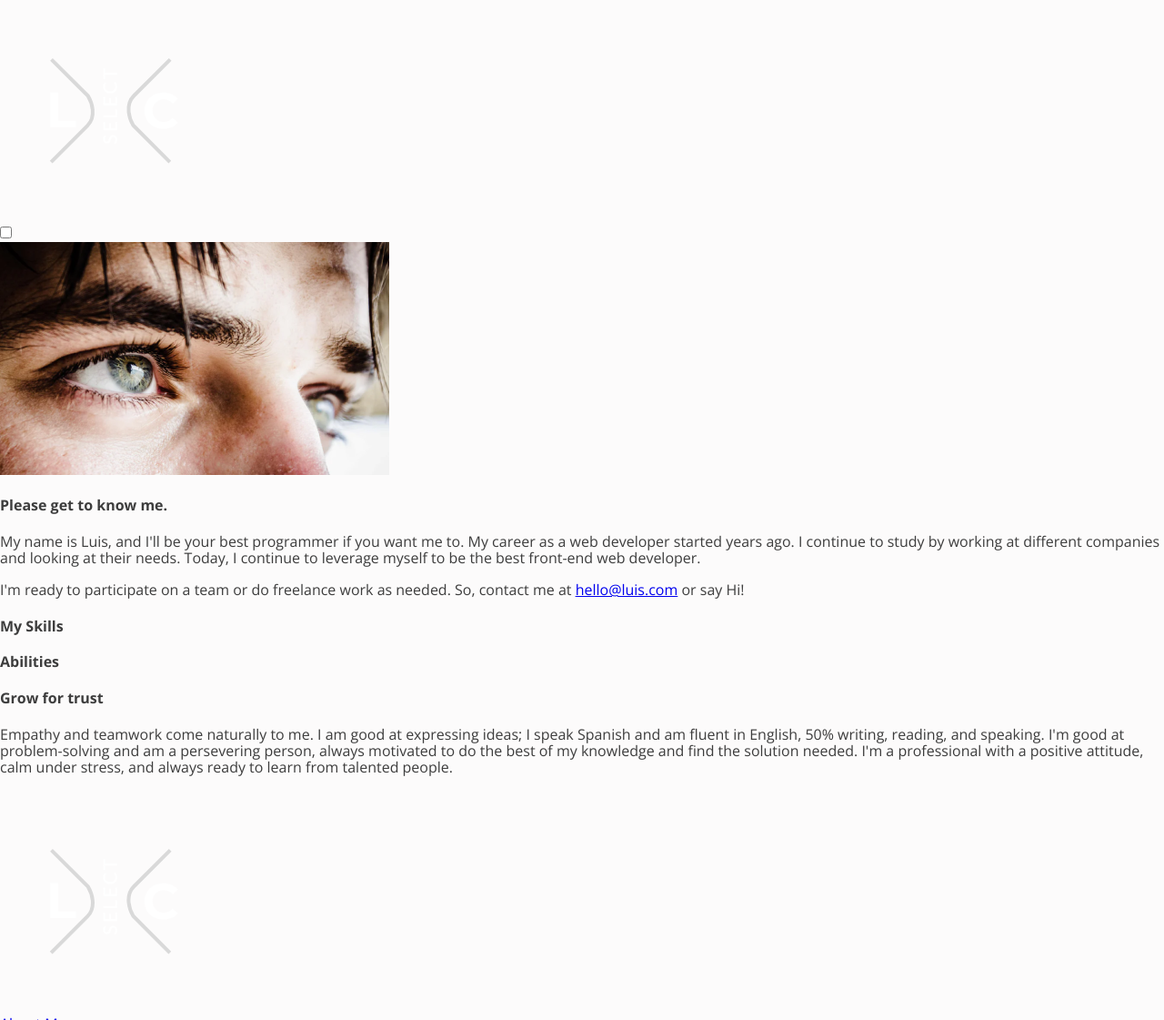
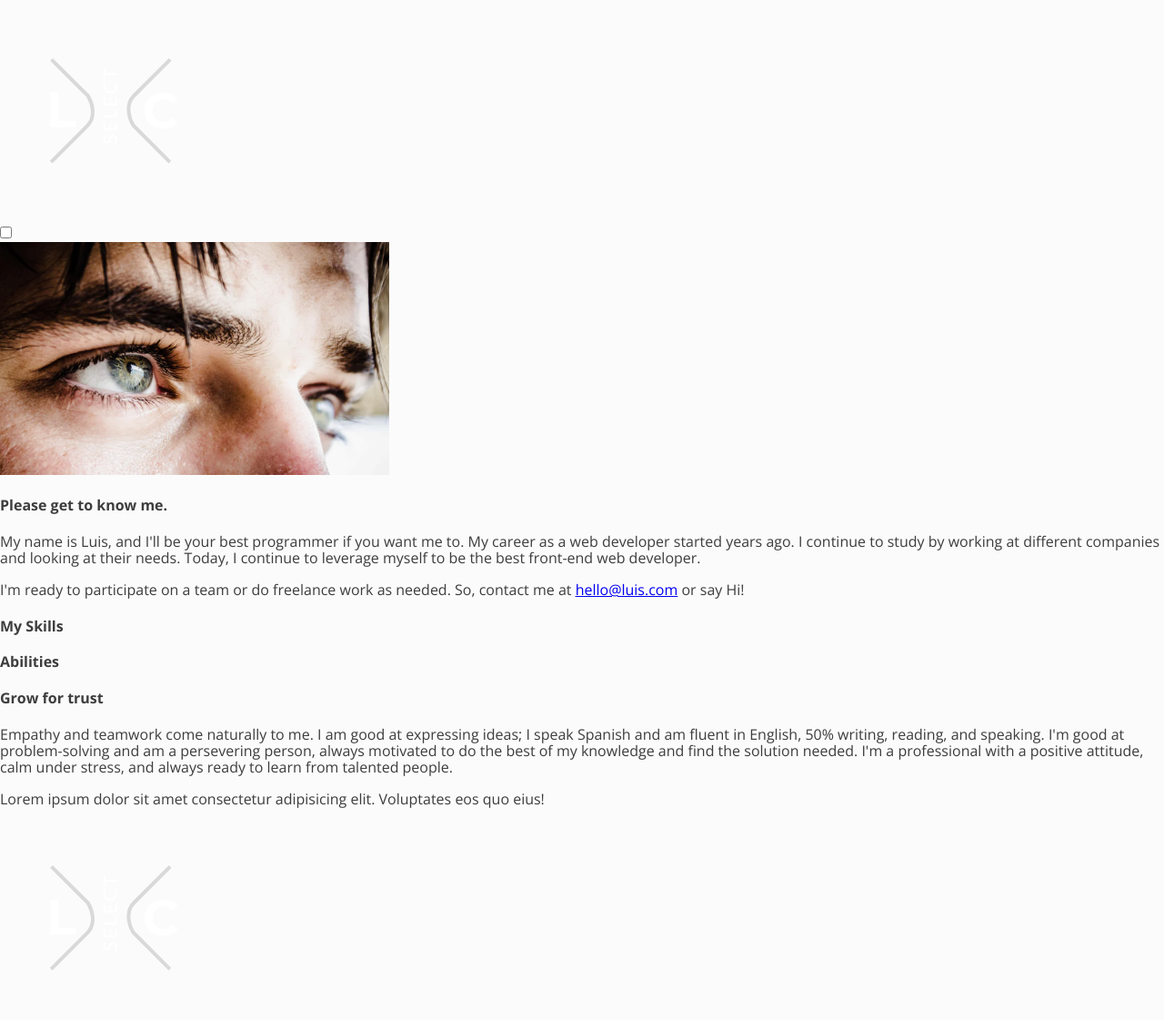
Before and after one commit to Widoguaiquirian/portfolio2023, a website: page index.html in a window 1280 px wide. Shown: the top 1121 px of the page at 91% size. Drawn offline with nearby package versions, Linux system fonts and the light colour scheme.

Commit message:
Building the basic estructure

```diff
--- a/index.html
+++ b/index.html
@@ -67,7 +67,7 @@
             <div class="hero__themeSwitch"> <input type="checkbox" class="toggle" name="theme" /> </div>
          </div>
       </header>
-      <main>
+
       <section class="intro">
          <div class="intro__content">
             <img src="/images/banners/mirada.png" alt="LG eyes picture" />
@@ -75,8 +75,8 @@
                <h4 class="intro__content--info__title">Please get to know me.</h4>
                <p class="intro__content--info__para"
                   >My name is Luis, and I'll be your best programmer if you want me to. My career as a web developer
-                     started years ago. I continue to study by working at different companies and looking at their
-                     needs. Today, I continue to leverage myself to be the best front-end web developer.</p
+                  started years ago. I continue to study by working at different companies and looking at their needs.
+                  Today, I continue to leverage myself to be the best front-end web developer.</p
                >
                <span class="intro__content--info__note"
                   >I'm ready to participate on a team or do freelance work as needed. So, contact me at
@@ -92,24 +92,25 @@
          <div class="about__content"> </div>
       </section>
 
-         <div class="side bar"></div>
+      <!-- <div class="sidebar">sd</div> -->
 
       <div class="abilities">
          <div class="abilities__content">
             <h4 class="abilities__content--title">Abilities</h4>
             <h4 class="abilities__content--heading">Grow for trust</h4>
             <p class="abilities__content--para"
-                  >Empathy and teamwork come naturally to me. I am good at expressing ideas; I speak Spanish and am
-                  fluent in English, 50% writing, reading, and speaking. I'm good at problem-solving and am a
-                  persevering person, always motivated to do the best of my knowledge and find the solution needed. I'm
-                  a professional with a positive attitude, calm under stress, and always ready to learn from talented
-                  people.
+               >Empathy and teamwork come naturally to me. I am good at expressing ideas; I speak Spanish and am fluent
+               in English, 50% writing, reading, and speaking. I'm good at problem-solving and am a persevering person,
+               always motivated to do the best of my knowledge and find the solution needed. I'm a professional with a
+               positive attitude, calm under stress, and always ready to learn from talented people.
             </p>
          </div>
       </div>
 
-         <section class="experience"></section>
-      </main>
+      <section class="experience"
+         >Lorem ipsum dolor sit amet consectetur adipisicing elit. Voluptates eos quo eius!</section
+      >
+
       <footer>
          <div class="footer__content">
             <img class="footer__content--logo" src="images/logos/logo-header.svg" alt="logo footer" />
```
Lines whose indentation alone changed are shown as unchanged.
